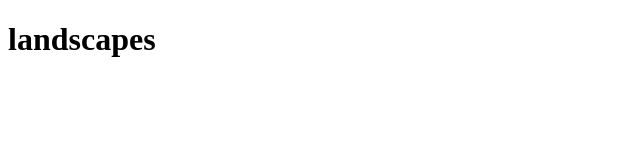
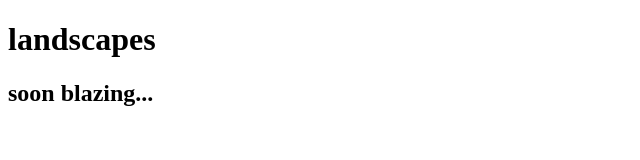
Before and after one commit to pedroslm/CV, a plain HTML site: page landscapes.html in a window 1280 px wide. Shown: the whole page, without its empty margins (0-640 px from the left). Drawn offline with Linux system fonts and the light colour scheme.

Commit message:
soon blazing

```diff
--- a/landscapes.html
+++ b/landscapes.html
@@ -6,5 +6,6 @@
   </head>
   <body>
     <h1>landscapes</h1>
+    <h2>soon blazing...</h2>
   </body>
 </html>
```
